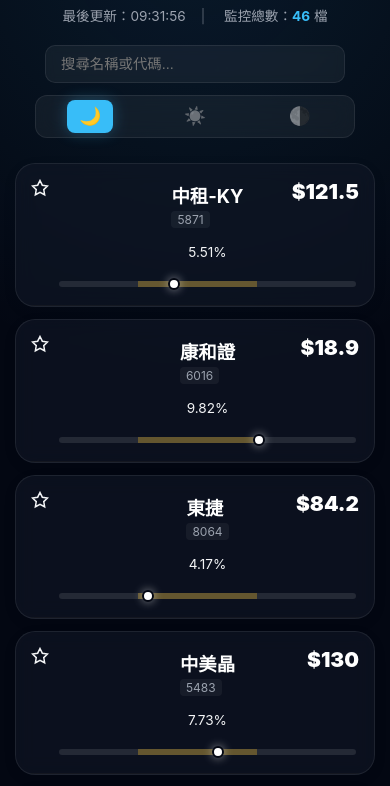
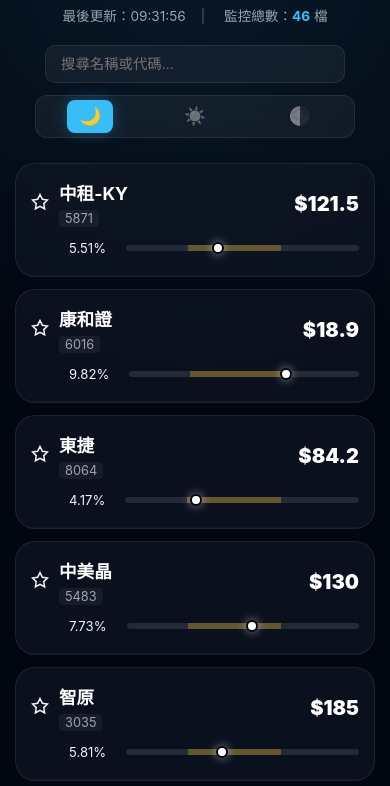
Before and after one commit to philip12010315-creator/stock-monitor, a website: page index.html in a window 390 px wide. Shown: the part 58-844 px from the top of the page. Drawn offline with Linux system fonts and the light colour scheme.

Commit message:
Update data and index: 2026/04/25 週六 17:31:56.09

```diff
--- a/index.html
+++ b/index.html
@@ -397,116 +397,180 @@
                 box-shadow: 0 4px 15px rgba(0,0,0,0.05) !important;
             }
 
+            /* ===== 卡片佈局：靠左對齊，左星星-名稱-右價格 ===== */
             .row-main {
+                position: relative;
                 display: flex !important;
                 flex-direction: column !important;
-                padding: 18px !important;
-                gap: 12px !important;
+                padding: 16px 15px !important;
+                gap: 10px !important;
                 min-height: auto !important;
             }
 
-            /* 隱藏桌機版所有欄位 */
+            /* 隱藏桌機版欄位 */
             .rank, .buy-val, .cost-val { display: none !important; }
 
-            /* 第一排：名稱與價格 */
-            .row-main > *:nth-child(n) { order: 10; } /* 預設排序 */
+            /* 第一行：星星 + 名稱 + 價格 */
+            .row-main-top {
+                display: flex; align-items: center; gap: 10px; width: 100%;
+            }
 
-            .pin-btn { position: absolute; top: 15px; left: 15px; order: 1 !important; z-index: 10; }
-            .stock-main { order: 2 !important; padding-left: 25px; text-align: left; }
-            .stock-main h3 { font-size: 1.15rem !important; margin: 0 !important; }
+            .pin-btn {
+                position: static !important;
+                flex-shrink: 0;
+                order: 1 !important;
+            }
+
+            .stock-main {
+                flex: 1;
+                order: 2 !important;
+                text-align: left !important;
+                padding-left: 0 !important;
+            }
+
+            .stock-main h3 {
+                font-size: 1.1rem !important;
+                margin: 0 0 2px 0 !important;
+                text-align: left !important;
+                white-space: nowrap;
+                overflow: hidden;
+                text-overflow: ellipsis;
+            }
+
+            .stock-main span {
+                font-size: 0.8rem !important;
+                text-align: left !important;
+            }
 
             .price-val {
-                position: absolute; top: 15px; right: 15px;
+                position: static !important;
+                flex-shrink: 0;
                 order: 3 !important;
-                font-size: 1.3rem !important;
+                font-size: 1.25rem !important;
                 font-weight: 900 !important;
+                text-align: right !important;
             }
 
-            /* 第二排：標籤與儀表板 */
+            /* 第二行：溢價標籤 + 趨勢儀表板 */
+            .row-main-bottom {
+                display: flex; align-items: center; gap: 10px; width: 100%; padding-left: 28px;
+            }
+
             .premium-val {
-                order: 4 !important;
-                width: fit-content !important;
-                font-size: 0.85rem !important;
-                padding: 4px 12px !important;
-                margin-left: 25px;
+                order: 1 !important;
+                flex-shrink: 0;
+                font-size: 0.82rem !important;
+                padding: 3px 10px !important;
+                margin-left: 0 !important;
             }
 
             .gauge-wrapper {
-                order: 5 !important;
-                width: 100% !important;
-                padding: 5px 0 0 25px !important;
+                order: 2 !important;
+                flex: 1;
+                width: auto !important;
+                padding: 0 !important;
             }
+
             .gauge-mini { height: 6px !important; }
 
-            /* 展開面板優化 */
-            .detail-panel { padding: 0 !important; }
-            .row-item.expanded .detail-panel { padding: 25px 15px 60px 15px !important; }
+            /* ===== 推演圖表：垂直清單式 ===== */
+            .detail-panel { overflow: hidden; }
+            .row-item.expanded .detail-panel { padding: 0 15px 30px 15px !important; }
 
-            .path-title { margin-bottom: 30px !important; }
-            .path-title h4 { font-size: 1rem !important; }
+            .path-title {
+                display: flex;
+                justify-content: space-between;
+                align-items: center;
+                padding: 20px 0 15px 0;
+                margin-bottom: 10px !important;
+                border-bottom: 1px solid var(--border);
+            }
 
-            /* 手機版垂直時間軸推演圖表 (Vertical Timeline) */
+            .path-title h4 { font-size: 1rem !important; margin: 0; }
+
+            /* 垂直時間軸容器 */
             .path-chart {
-                margin: 20px 5px 30px 5px !important;
-                height: 380px !important; /* 垂直高度拉長 */
-                padding: 10px 0 !important;
+                position: relative !important;
+                height: auto !important;
+                margin: 0 !important;
+                padding: 10px 0 20px 0 !important;
                 background: transparent !important;
                 border: none !important;
+                display: flex !important;
+                flex-direction: column !important;
+                gap: 0 !important;
             }
 
+            /* 垂直軌道線（絕對定位在左側） */
             .path-line {
-                width: 8px !important;
-                height: 100% !important;
-                left: 60px !important;
-                top: 0 !important;
+                position: absolute !important;
+                left: 11px !important;
+                top: 10px !important;
+                bottom: 20px !important;
+                width: 6px !important;
+                height: auto !important;
                 transform: none !important;
+                background: rgba(100, 116, 139, 0.3) !important;
+                border-radius: 3px !important;
             }
 
+            /* 進度段 */
             .path-progress {
+                position: absolute !important;
+                top: 0 !important;
+                left: 0 !important;
                 width: 100% !important;
                 height: var(--current-pos, 0%) !important;
-                background: linear-gradient(180deg, var(--accent) 0%, var(--success) 100%) !important;
+                background: linear-gradient(180deg, var(--accent), var(--success)) !important;
             }
 
-            .path-progress::after {
-                right: 50% !important; top: auto !important; bottom: -5px !important; transform: translateX(50%) !important;
+            .path-progress::after { display: none !important; }
+
+            /* 每個節點 */
+            .path-node {
+                position: static !important;
+                top: auto !important;
+                left: auto !important;
+                transform: none !important;
+                display: flex !important;
+                flex-direction: row !important;
+                align-items: center !important;
+                gap: 15px !important;
+                padding: 14px 0 14px 0 !important;
+                width: 100% !important;
+                border-bottom: 1px solid rgba(255,255,255,0.04);
             }
 
-            .path-node {
-                left: 50% !important;
-                top: var(--node-pos, 0%) !important;
-                transform: translate(-50%, -50%) !important;
-                flex-direction: row !important; /* 橫向排列：點 - 資訊 */
-                width: 100%;
-                justify-content: flex-start;
+            .node-dot {
+                flex-shrink: 0 !important;
+                width: 22px !important;
+                height: 22px !important;
+                border-width: 3px !important;
+                margin-left: 0 !important;
+                z-index: 2 !important;
+                position: relative !important;
             }
 
             .node-info {
                 position: static !important;
-                flex-direction: column !important;
-                align-items: flex-start !important;
+                display: flex !important;
+                flex-direction: row !important;
+                align-items: center !important;
+                justify-content: space-between !important;
+                flex: 1 !important;
                 background: transparent !important;
                 border: none !important;
-                padding: 0 0 0 25px !important; /* 距離點的間距 */
+                padding: 0 !important;
                 margin: 0 !important;
+                backdrop-filter: none !important;
             }
 
-            .node-dot { width: 18px !important; height: 18px !important; border-width: 3px !important; margin-left: -5px; }
-            .node-label { font-size: 1.05rem !important; }
-            .node-price { font-size: 0.9rem !important; opacity: 0.9; }
+            .node-label { font-size: 1rem !important; font-weight: 700 !important; }
+            .node-price { font-size: 1rem !important; font-weight: 800 !important; opacity: 1 !important; }
 
-            .path-indicator {
-                top: var(--current-pos, 0%) !important;
-                left: -25px !important; /* 指標靠左 */
-                transform: translateY(-50%) !important;
-                animation: none !important; /* 垂直模式取消彈跳，保持準確對齊 */
-            }
+            /* 現價指標在垂直模式下隱藏（已在title欄顯示） */
+            .path-indicator { display: none !important; }
 
-            .path-indicator::after {
-                bottom: auto !important; left: auto !important; top: 50% !important; right: -7px !important; transform: translateY(-50%) !important;
-                border-top: 6px solid transparent !important; border-bottom: 6px solid transparent !important;
-                border-left: 8px solid var(--accent) !important; border-right: none !important;
-            }
 
             .favorites-zone { margin-bottom: 30px !important; border-radius: 20px !important; }
             .fav-card { flex: 1 1 calc(50% - 5px) !important; font-size: 0.85rem !important; }
@@ -783,7 +847,6 @@
                     { label: '最後目標', mul: 1.70 }
                 ];
 
-                // 計算現價在 1.0 到 1.7 之間的百分比
                 const chartMin = 1.00, chartMax = 1.70;
                 let currentPos = ((ratio - chartMin) / (chartMax - chartMin)) * 100;
                 currentPos = Math.max(0, Math.min(100, currentPos));
@@ -794,41 +857,45 @@
 
                 itemWrap.innerHTML = `
                     <div class="row-main" onclick="toggle('${id}')">
+                        <div class="row-main-top">
                             <div class="pin-btn ${isPinned ? 'active' : ''}" onclick="togglePin(event, '${item['商品']}', '${(id || '').replace('.TW','').replace('.TWO','')}')">
                                 <svg width="18" height="18" viewBox="0 0 24 24" fill="${isPinned ? 'currentColor' : 'none'}" stroke="currentColor" stroke-width="2"><path d="M12 2l3.09 6.26L22 9.27l-5 4.87 1.18 6.88L12 17.77l-6.18 3.25L7 14.14 2 9.27l6.91-1.01L12 2z"></path></svg>
                             </div>
-                        <div class="rank">#${index + 1}</div>
                             <div class="stock-main">
                                 <h3>${item['商品']}</h3>
                                 <span>${(id || '').replace('.TW','').replace('.TWO','')}</span>
                             </div>
                             <div class="price-val">$${price}</div>
-                        <div class="buy-val">${(parseInt(item['今日外資買超'])||0).toLocaleString()}</div>
-                        <div class="cost-val">$${cost.toFixed(1)}</div>
+                        </div>
+                        <div class="row-main-bottom">
                             <div class="premium-val ${ratio >= 1.04 && ratio <= 1.10 ? 'in-zone' : ''}">${((ratio-1)*100).toFixed(2)}%</div>
                             <div class="gauge-wrapper">
                                 <div class="gauge-mini"><div class="zone-highlight"></div><div class="pointer" style="left: ${Math.min(100, (ratio-1)/0.15*100)}%"></div></div>
                             </div>
                         </div>
+                        <div class="rank" style="display:none">#${index + 1}</div>
+                        <div class="buy-val" style="display:none">${(parseInt(item['今日外資買超'])||0).toLocaleString()}</div>
+                        <div class="cost-val" style="display:none">$${cost.toFixed(1)}</div>
+                    </div>
                     <div class="detail-panel">
                         <div class="path-title">
-                            <h4>獲利路徑推演圖表</h4>
-                            <div style="font-size: 0.9rem; color: var(--text-dim);">現價：<b style="color:var(--text-title)">$${price}</b></div>
+                            <h4>獲利路徑推演</h4>
+                            <div style="font-size: 0.9rem; color: var(--text-dim);">現價：<b style="color:var(--accent)">$${price}</b></div>
                         </div>
                         <div class="path-chart" style="--current-pos: ${currentPos}%">
                             <div class="path-indicator">$${price}</div>
                             <div class="path-line">
                                 <div class="path-progress"></div>
-                                ${nodes.map((n, index) => {
+                                ${nodes.map((n, i) => {
                                     const pos = ((n.mul - chartMin) / (chartMax - chartMin)) * 100;
                                     const p = (cost * n.mul).toFixed(1);
                                     const isPassed = ratio >= n.mul;
-                                    const isUp = index % 2 !== 0; // 0,2,4 下, 1,3 上
+                                    const isCurrent = !isPassed && (i === 0 || ratio >= nodes[i-1].mul);
                                     return `
-                                        <div class="path-node ${isUp ? 'is-up' : 'is-down'}" style="--node-pos: ${pos}%">
-                                            <div class="node-dot ${isPassed ? 'passed' : ''}"></div>
+                                        <div class="path-node" style="--node-pos: ${pos}%">
+                                            <div class="node-dot ${isPassed ? 'passed' : ''} ${isCurrent ? 'active' : ''}"></div>
                                             <div class="node-info">
-                                                <div class="node-label" style="color: ${isPassed ? 'var(--text-title)' : 'var(--text-dim)'}">${n.label}</div>
+                                                <div class="node-label" style="color: ${isPassed ? 'var(--success)' : isCurrent ? 'var(--accent)' : 'var(--text-dim)'}">${n.label}</div>
                                                 <div class="node-price">$${p}</div>
                                             </div>
                                         </div>
```
Lines whose indentation alone changed are shown as unchanged.
